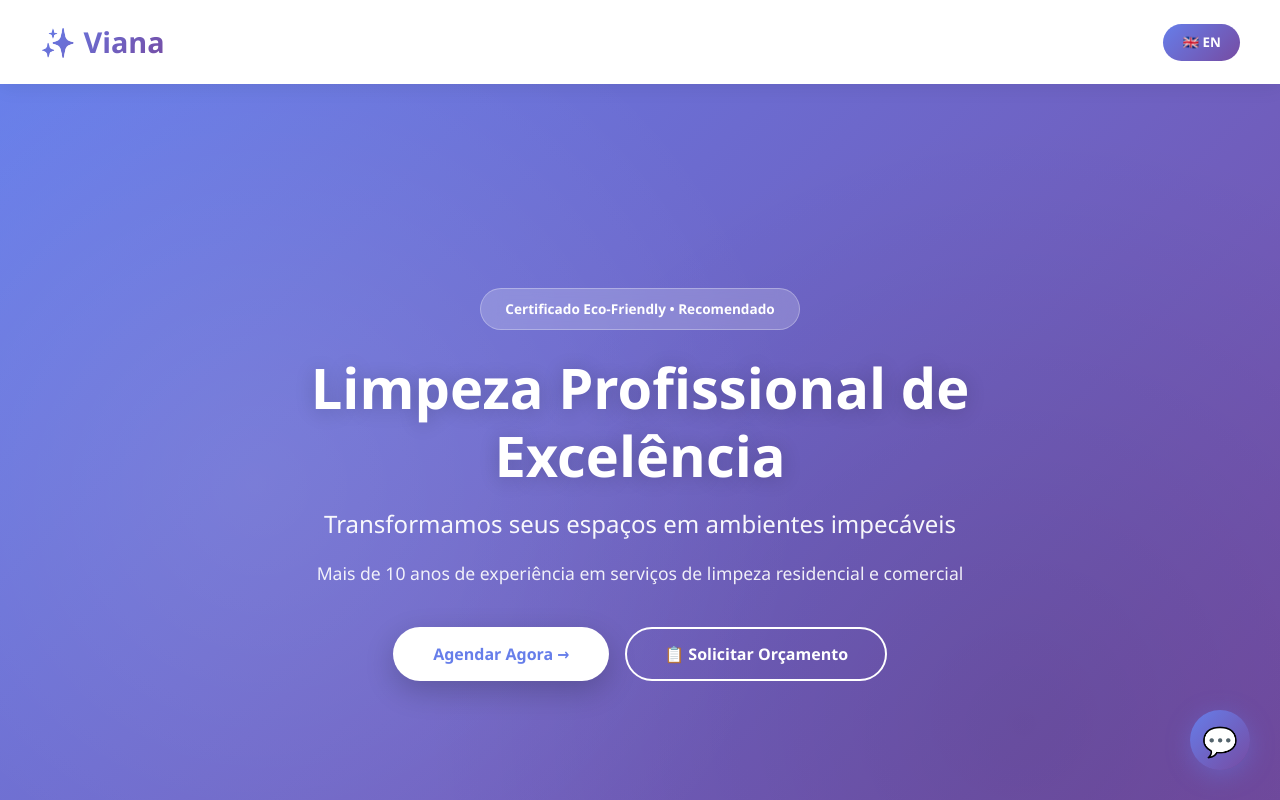
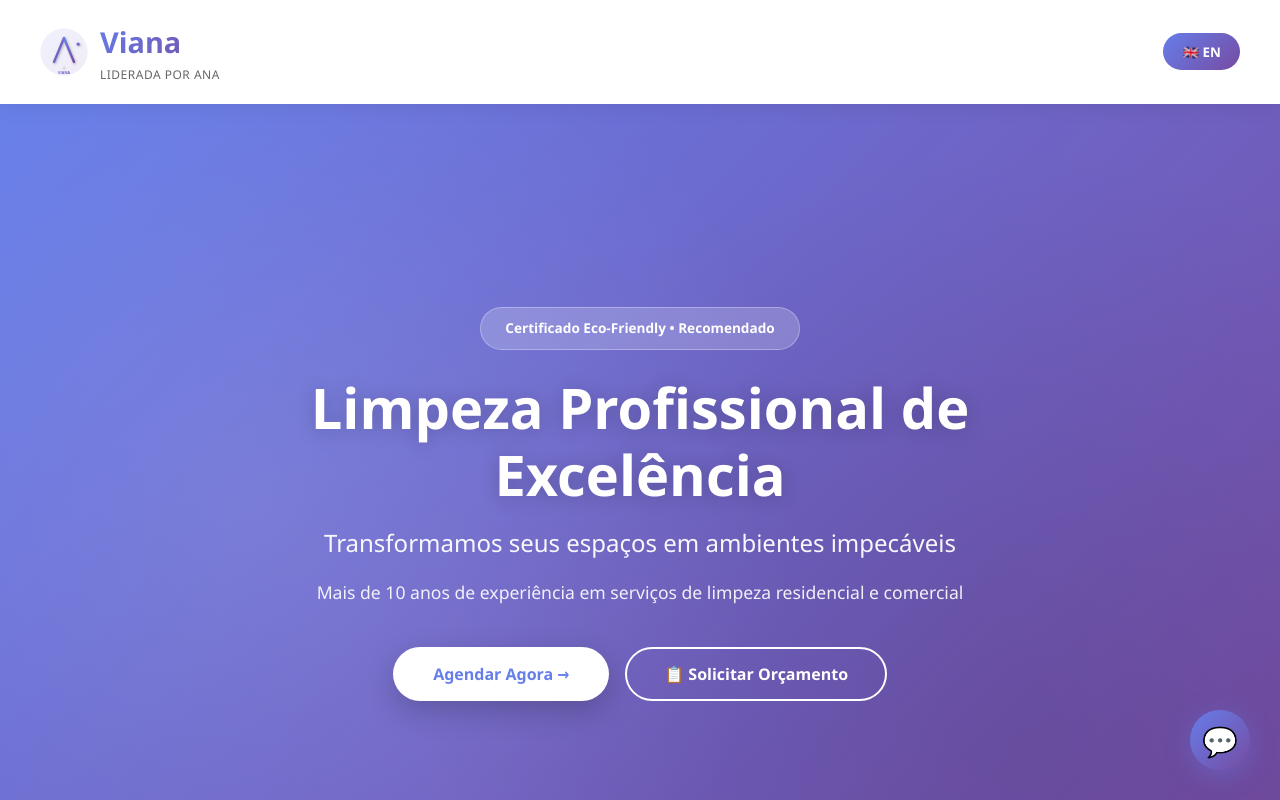
Before and after one commit to vianafjorge-commits/viana-site, a Next.js app: page / in a window 1280 px wide. Shown: the top 800 px of the page. Built offline with nearby package versions, Linux system fonts and the light colour scheme.

Commit message:
✨ Add modern logo with Ana's leadership branding

```diff
--- a/app/layout.tsx
+++ b/app/layout.tsx
@@ -5,12 +5,23 @@ export const metadata: Metadata = {
   title: 'Viana Limpezas | Serviços de Limpeza Profissional em Viana do Castelo',
   description: 'Serviços de limpeza residencial e comercial com mais de 10 anos de experiência. Produtos eco-friendly, equipe profissional, 100% satisfação garantida.',
   keywords: 'limpeza, Viana do Castelo, serviços de limpeza, limpeza residencial, limpeza comercial, limpeza profissional, eco-friendly',
-  authors: [{ name: 'Viana Limpezas' }],
+  authors: [{ name: 'Viana Limpezas', url: 'https://github.com/vianafjorge-commits' }],
+  icons: {
+    icon: '/favicon.svg',
+  },
   openGraph: {
     title: 'Viana Limpezas | Limpeza Profissional de Excelência',
     description: 'Transformamos seus espaços em ambientes impecáveis com serviços de limpeza de qualidade superior.',
     url: 'https://viana-site.vercel.app',
     type: 'website',
+    images: [
+      {
+        url: '/logo.svg',
+        width: 120,
+        height: 120,
+        alt: 'Viana Limpezas Logo',
+      }
+    ]
   },
   robots: {
     index: true,
--- a/app/page.module.css
+++ b/app/page.module.css
@@ -36,6 +36,24 @@ body {
   align-items: center;
 }
 
+.logoContainer {
+  display: flex;
+  align-items: center;
+  gap: 12px;
+  cursor: pointer;
+  transition: transform 0.3s ease;
+}
+
+.logoContainer:hover {
+  transform: scale(1.02);
+}
+
+.logoImage {
+  width: 48px;
+  height: 48px;
+  object-fit: contain;
+}
+
 .logo {
   font-size: 1.8rem;
   font-weight: 700;
@@ -43,6 +61,16 @@ body {
   -webkit-background-clip: text;
   -webkit-text-fill-color: transparent;
   background-clip: text;
+  margin: 0;
+}
+
+.logoTagline {
+  font-size: 0.75rem;
+  color: #666;
+  font-weight: 500;
+  margin: 0;
+  letter-spacing: 0.5px;
+  text-transform: uppercase;
 }
 
 .langButton {
--- a/app/page.tsx
+++ b/app/page.tsx
@@ -35,7 +35,13 @@ export default function Home() {
       {/* Navbar */}
       <nav className={styles.navbar}>
         <div className={styles.navContent}>
-          <h1 className={styles.logo}>✨ Viana</h1>
+          <div className={styles.logoContainer}>
+            <img src="/logo.svg" alt="Viana Logo" className={styles.logoImage} />
+            <div>
+              <h1 className={styles.logo}>Viana</h1>
+              <p className={styles.logoTagline}>{locale === 'pt' ? 'Liderada por Ana' : 'Led by Ana'}</p>
+            </div>
+          </div>
           <button onClick={toggleLanguage} className={styles.langButton}>
             {locale === 'pt' ? '🇬🇧 EN' : '🇵🇹 PT'}
           </button>
```
Also changed, not shown: public/favicon.svg (added), public/logo.svg (added).
